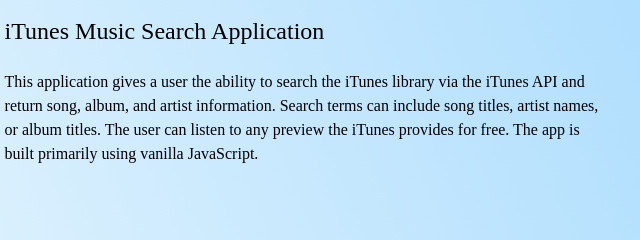
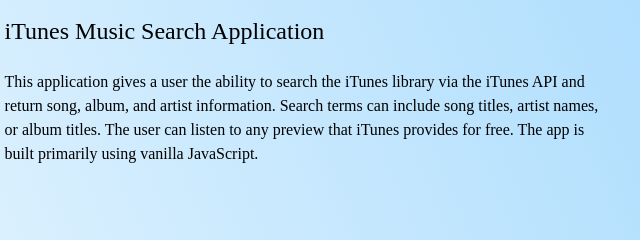
Before and after one commit to dbarnes87/portfolio, a plain HTML site: page index.html in a window 1280 px wide. Shown: the part 2032-2272 px from the top of the page, 549-1189 px from the left. Drawn offline with nearby package versions, Linux system fonts and the light colour scheme.

Commit message:
fix typo in itunes proj descrip

```diff
--- a/index.html
+++ b/index.html
@@ -73,7 +73,7 @@
                 </div>
                 <div class="w-100 w-60-ns pl3-ns">
                   <h3 class="f3 fw1 baskerville mt0 lh-title">iTunes Music Search Application</h3>
-                  <p class="f6 f5-l lh-copy">This application gives a user the ability to search the iTunes library via the iTunes API and return song, album, and artist information.  Search terms can include song titles, artist names, or album titles.  The user can listen to any preview the iTunes provides for free.  The app is built primarily using vanilla JavaScript.</p>
+                  <p class="f6 f5-l lh-copy">This application gives a user the ability to search the iTunes library via the iTunes API and return song, album, and artist information.  Search terms can include song titles, artist names, or album titles.  The user can listen to any preview that iTunes provides for free.  The app is built primarily using vanilla JavaScript.</p>
                   </p>
                 </div>
               </div>
```
